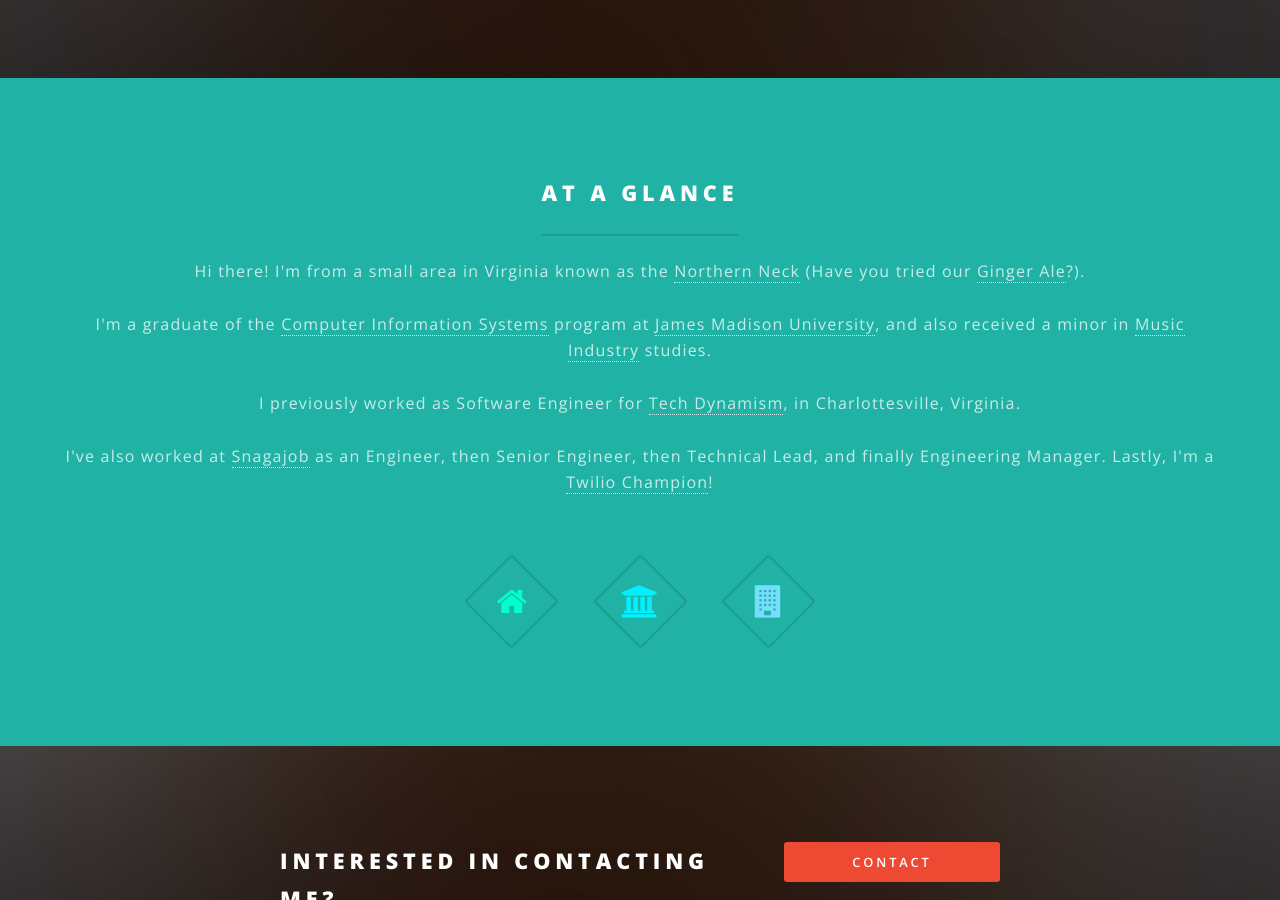
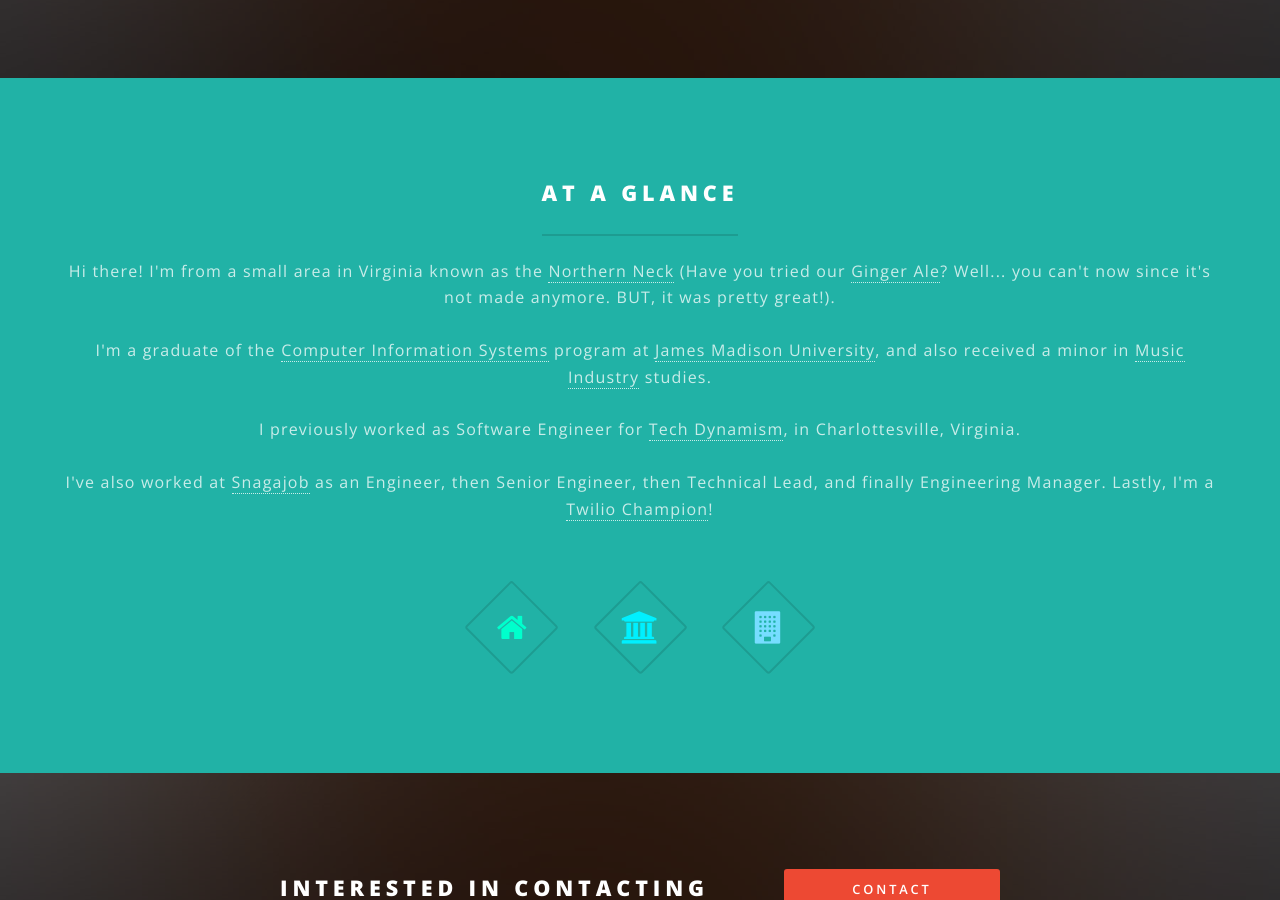
Before and after one commit to DynamicPat/DynamicPat.github.io, a Jekyll site: the page built from index.html, in a window 1280 px wide and 900 px high, scrolled down 822 px. Built offline with Jekyll 4.4.1, drawn with Linux system fonts in a browser that asks for light colours.

Commit message:
Ginger Ale Gone :(

```diff
--- a/index.html
+++ b/index.html
@@ -23,7 +23,7 @@ layout: landing
                                 </h2>
                                 <p>
                                     Hi there! I'm from a small area in Virginia known as the <a href="https://en.wikipedia.org/wiki/Northern_Neck">Northern Neck</a>
-                                    (Have you tried our <a href="http://www.thirstydudes.com/review/northern-neck-pale-dry-ginger-ale-2740">Ginger Ale</a>?).
+                                    (Have you tried our <a href="http://www.thirstydudes.com/review/northern-neck-pale-dry-ginger-ale-2740">Ginger Ale</a>? Well... you can't now since it's not made anymore. BUT, it was pretty great!).
 
                                     <br />
                                     <br />
```
